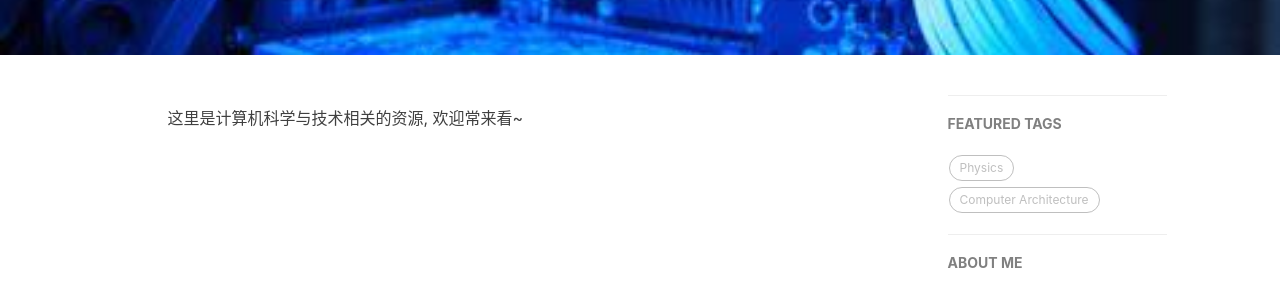
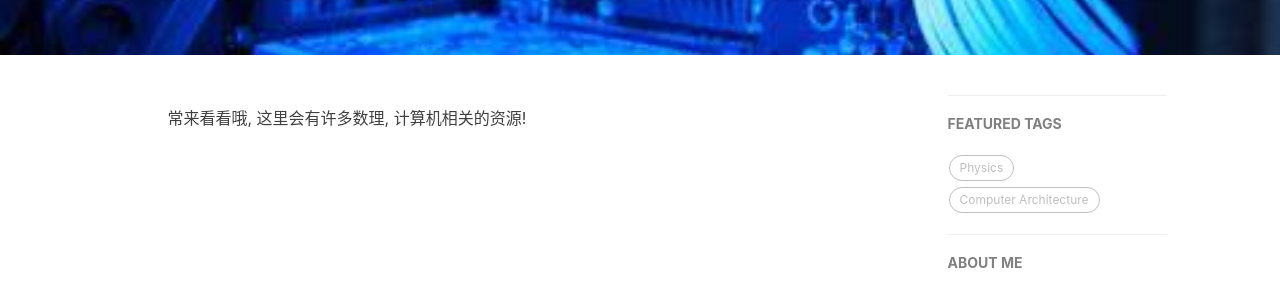
Before and after one commit to Coekjan/coekjan.github.io, a Jekyll site: the page built from 1-resources.html, in a window 1280 px wide. Shown: the part 363-663 px from the top of the page. Built offline with Jekyll 4.4.1, drawn with Linux system fonts in a browser that asks for light colours; nearby versions of some CDN libraries; comment, search, counter and statistics services are not loaded.

Commit message:
Update resources.

```diff
--- a/1-resources.html
+++ b/1-resources.html
@@ -8,14 +8,8 @@ header-img: "img/resources-bg.jpg"
 <!-- Chinese Version -->
 <div class="zh post-container">
 
-    <!--copied from markdown -->
-
-
-    <p>这里是计算机科学与技术相关的资源, 欢迎常来看~</p>
-
-
-    <p></p>
-
+    {% capture resources_zh %}{% include resources/zh.md %}{% endcapture %}
+    {{ resources_zh | markdownify }}
 
 </div>
 
--- /dev/null
+++ b/_includes/resources/zh.md
@@ -0,0 +1 @@
+常来看看哦, 这里会有许多数理, 计算机相关的资源!
```
